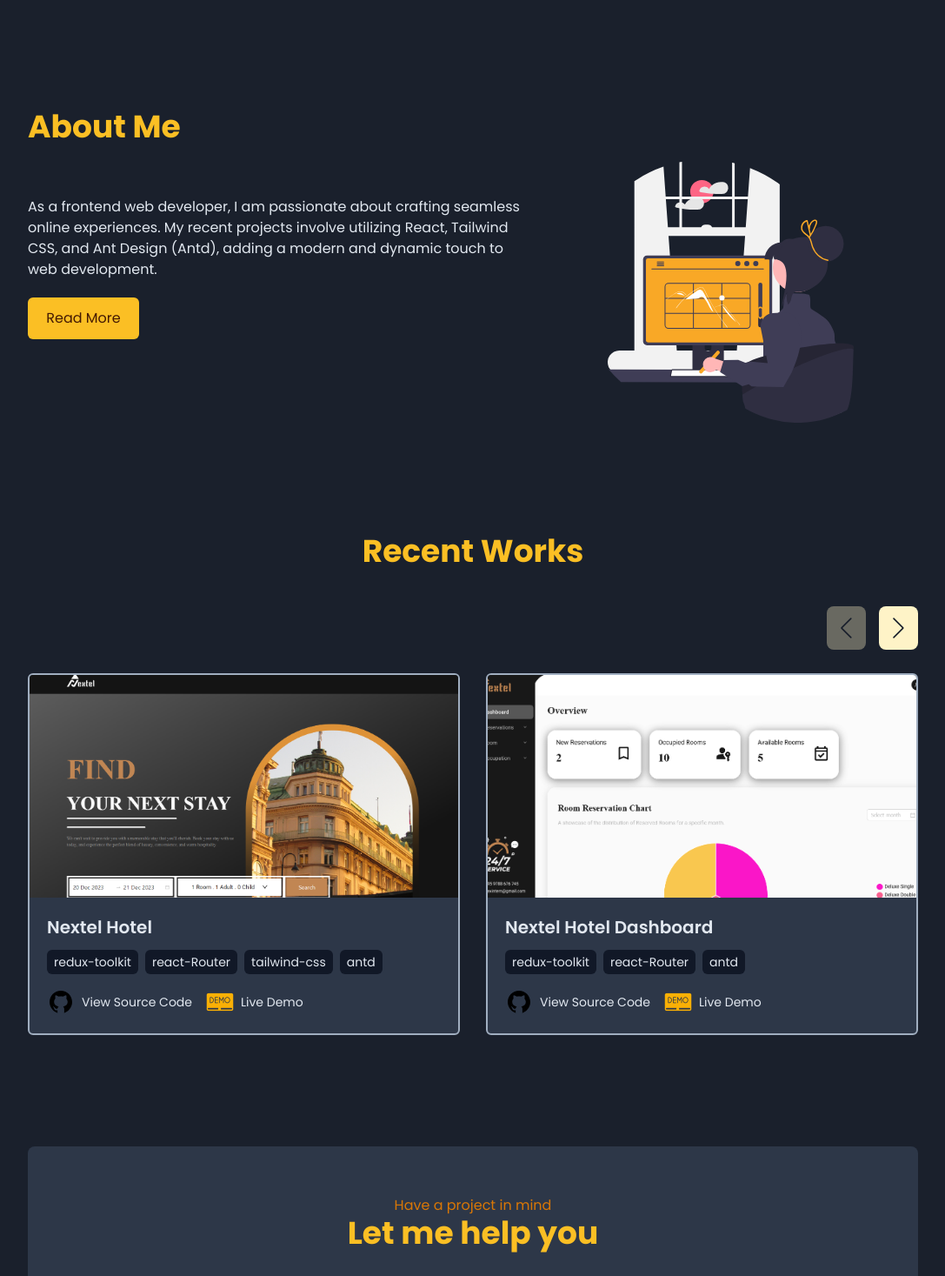
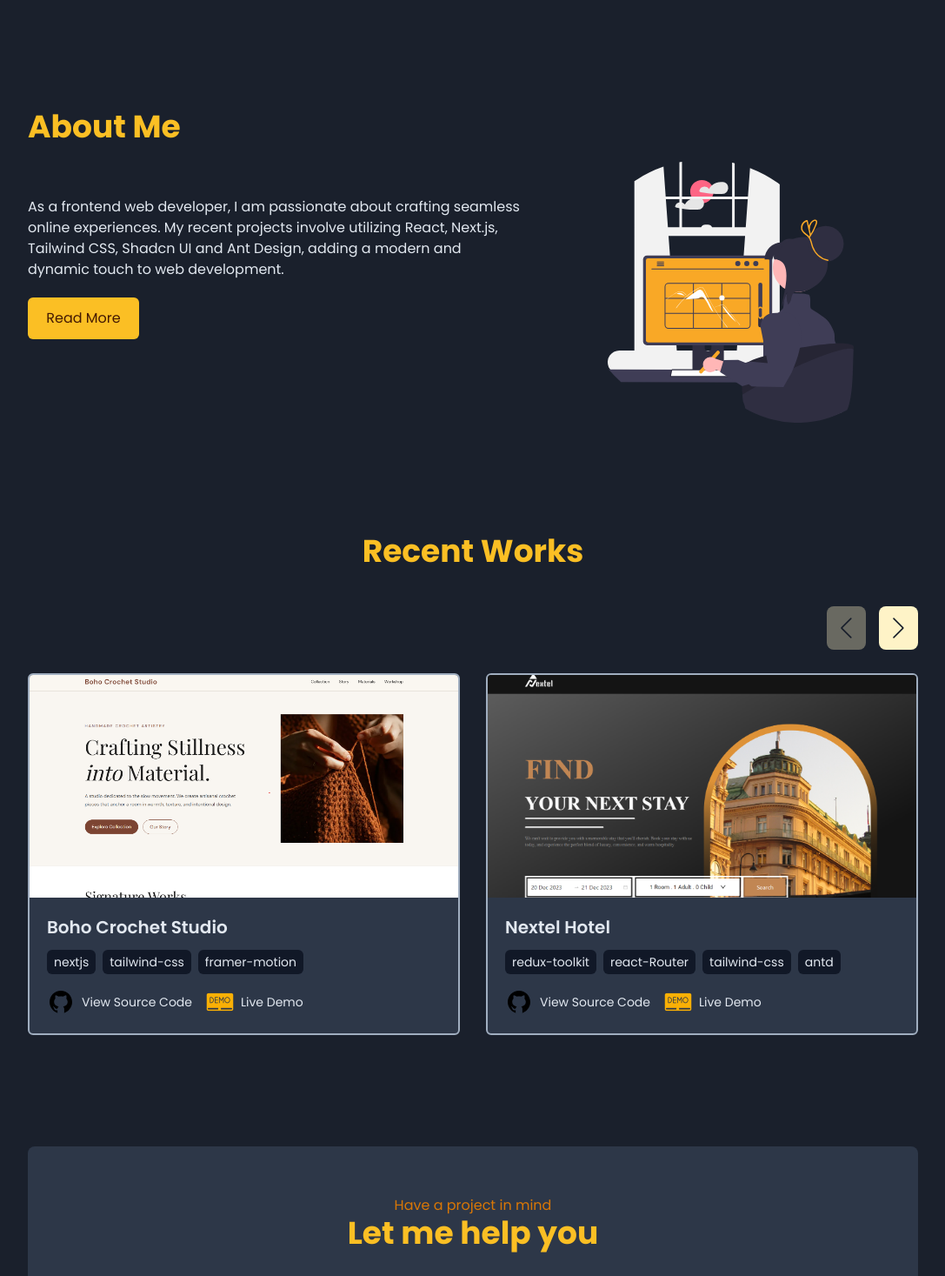
Before and after one commit to DaisyPwint/my-portfolio, a React (Vite) app: page / in a window 1280 px wide. Shown: the part 399-1866 px from the top of the page at 87% size, without its empty margins (96-1183 px from the left). Built offline with nearby package versions, Linux system fonts and the light colour scheme; a web font is replaced by a local one.

Commit message:
feat: recent work

```diff
--- a/src/components/about/ExperienceSection.jsx
+++ b/src/components/about/ExperienceSection.jsx
@@ -25,6 +25,11 @@ const ExperienceSection = () => {
         date="2023(August - November)"
         description="Intern at Nexcode Company ltd."
       />
+
+      <ExperienceItem
+        date="2024(March - Present)"
+        description="Frontend Developer at Ninjavan Myanmar Company ltd."
+      />
     </section>
   );
 };
--- a/src/components/about/SkillSection.jsx
+++ b/src/components/about/SkillSection.jsx
@@ -1,6 +1,6 @@
 import Title from "../Title"
 
-const skills = ['HTML','CSS','Javascript','React','Tailwind CSS','Ant Design','Bootstrap']
+const skills = ['HTML','CSS','Javascript','React','Next.js','Tailwind CSS','Shadcn UI','Ant Design','Bootstrap']
 
 const SkillSection = () => {
   return (
--- a/src/components/home/AboutSeciton.jsx
+++ b/src/components/home/AboutSeciton.jsx
@@ -10,7 +10,7 @@ const AboutSeciton = () => {
       <div className='flex md:flex-row flex-col gap-5'>
         <div className='flex-[4_2_0%] lg:mt-10'>
           <p className='text-textColor'>
-          As a frontend web developer, I am passionate about crafting seamless online experiences. My recent projects involve utilizing React, Tailwind CSS, and Ant Design (Antd), adding a modern and dynamic touch to web development.
+            As a frontend web developer, I am passionate about crafting seamless online experiences. My recent projects involve utilizing React, Next.js, Tailwind CSS, Shadcn UI and Ant Design, adding a modern and dynamic touch to web development.
           </p>
           <Button className="w-32" direction="/about">Read More</Button>
         </div>
--- a/src/data/projects.js
+++ b/src/data/projects.js
@@ -8,8 +8,16 @@ import NextelDashboard from '../assets/nextel-dashboard.png';
 import BrewHaven from '../assets/brew-haven.png';
 import Touro from '../assets/touro-homepage.png';
 import Shopdoora from '../assets/shopdoora-test.png'
+import BohoCrochet from '../assets/boho-crochet-studio.png';
 
 const projects = [
+    {
+        name: 'Boho Crochet Studio',
+        img: BohoCrochet,
+        tech: ['nextjs','tailwind-css','framer-motion'],
+        workUrl: 'https://github.com/DaisyPwint/boho-crochet-studio',
+        demoUrl: 'https://boho-crochet-studio-rv6z.vercel.app/'
+    },
     {
         name: 'Nextel Hotel',
         img: NextelUser,
```
Also changed, not shown: src/components/home/HeroSection.jsx (+0 -11 lines), src/pages/Home.jsx (+0 -151 lines), src/assets/boho-crochet-studio.png (added).
